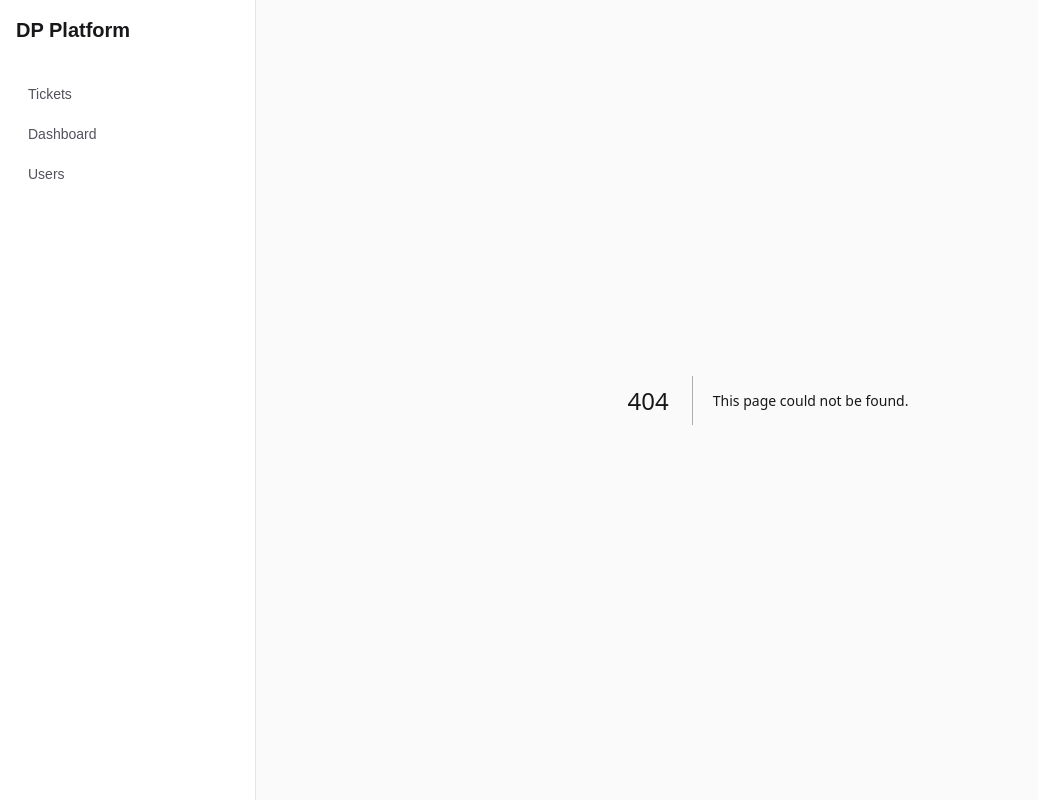
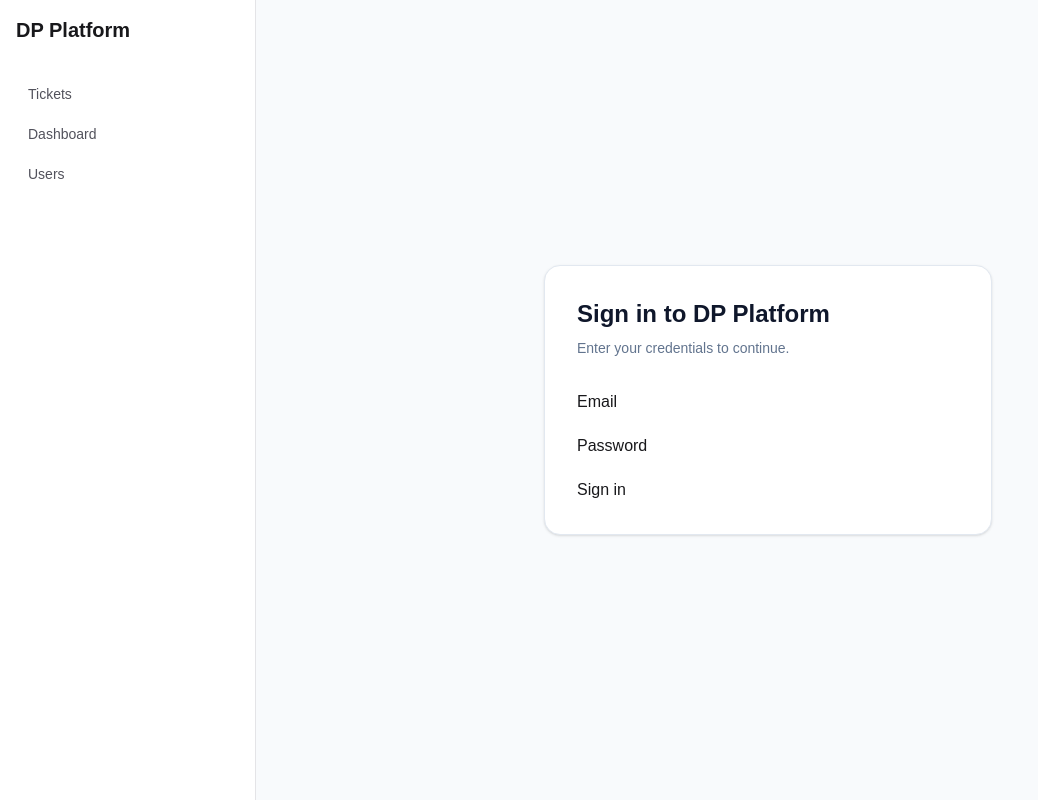
Before and after one commit to dpinca/DP.Platform.Web, a Next.js app: page /login in a window 1280 px wide. Before the commit this address had no page. Shown: the whole page, without its empty margins (0-1038 px from the left). Built offline with nearby package versions, Linux system fonts and the light colour scheme.

Commit message:
Login page with Axios

```diff
--- /dev/null
+++ b/src/app/login/page.tsx
@@ -0,0 +1,67 @@
+"use client";
+
+import { useForm } from "react-hook-form";
+import { zodResolver } from "@hookform/resolvers/zod";
+
+import { loginSchema, LoginInput } from "@/schemas/auth";
+import { api } from "@/lib/api";
+
+export default function LoginPage() {
+  const {
+    register,
+    handleSubmit,
+    formState: { errors },
+  } = useForm<LoginInput>({
+    resolver: zodResolver(loginSchema),
+    defaultValues: {
+      email: "",
+      password: "",
+    },
+  });
+
+  async function onSubmit(data: LoginInput) {
+    try {
+      const response = await api.post("/auth/login", data);
+
+      console.log(response.data);
+    } catch (error) {
+      console.error(error);
+    }
+  }
+
+  return (
+    <main className="flex min-h-screen items-center justify-center bg-slate-50 px-4">
+      <div className="w-full max-w-md rounded-2xl border border-slate-200 bg-white p-8 shadow-sm">
+        <div className="mb-8">
+          <h1 className="text-2xl font-semibold text-slate-900">
+            Sign in to DP Platform
+          </h1>
+
+          <p className="mt-2 text-sm text-slate-500">
+            Enter your credentials to continue.
+          </p>
+        </div>
+
+        <form onSubmit={handleSubmit(onSubmit)} className="space-y-5">
+          <div>
+            <label htmlFor="email">Email</label>
+
+            <input id="email" type="email" {...register("email")} />
+
+            {errors.email && <p>{errors.email.message}</p>}
+          </div>
+
+          <div>
+            <label htmlFor="password">Password</label>
+
+            <input id="password" type="password" {...register("password")} />
+
+            {errors.password && <p>{errors.password.message}</p>}
+          </div>
+
+          <button type="submit">Sign in</button>
+        </form>
+      </div>
+    </main>
+  );
+}
--- a/src/app/page.tsx
+++ b/src/app/page.tsx
@@ -1,5 +1,5 @@
 import { redirect } from "next/navigation";
 
 export default function Home() {
-  redirect("/tickets");
+  redirect("/login");
 }
--- a/src/app/tickets/page.tsx
+++ b/src/app/tickets/page.tsx
@@ -2,8 +2,9 @@
 
 import { useState } from "react";
 import TicketRow from "@/components/TicketRow";
-import { CreateTicketInput, Ticket, TicketPriority } from "@/types/ticket";
+import { Ticket } from "@/types/ticket";
 import CreateTicketModal from "@/components/CreateTicketModal";
+import { CreateTicketInput } from "@/schemas/ticket";
 
 const initialTickets: Ticket[] = [
   {
--- a/src/components/CreateTicketModal.tsx
+++ b/src/components/CreateTicketModal.tsx
@@ -1,14 +1,10 @@
 "use client";
 
-import {
-  ticketPriorities
-} from "@/constants/ticket";
-import {
-  CreateTicketInput,
-  createTicketSchema
-} from "@/schemas/ticket";
+import { ticketPriorities } from "@/constants/ticket";
+import { CreateTicketInput, createTicketSchema } from "@/schemas/ticket";
 import { useForm } from "react-hook-form";
 import { zodResolver } from "@hookform/resolvers/zod";
+import { api } from "@/lib/api";
 
 type CreateTicketModalProps = {
   isOpen: boolean;
@@ -21,20 +17,11 @@ export default function CreateTicketModal({
   onClose,
   onCreate,
 }: CreateTicketModalProps) {
-
-  // const {
-  //   register,
-  //   handleSubmit,
-  //   formState: { errors },
-  // } = useForm<CreateTicketInput>({
-  //   resolver: zodResolver(createTicketSchema),
-  //   defaultValues: {
-  //     title: "",
-  //     description: "",
-  //     priority: "Medium",
-  //   },
-  // });
-  const form = useForm<CreateTicketInput>({
+  const {
+    register,
+    handleSubmit,
+    formState: { errors },
+  } = useForm<CreateTicketInput>({
     resolver: zodResolver(createTicketSchema),
     defaultValues: {
       title: "",
@@ -42,12 +29,16 @@ export default function CreateTicketModal({
       priority: "Medium",
     },
   });
+
   if (!isOpen) {
     return null;
   }
 
-  function onSubmit(data: CreateTicketInput) {
-    onCreate(data);
+  async function onSubmit(data: CreateTicketInput) {
+  const response = await api.post("/tickets", data);
+
+  console.log(response.data);
+
   onClose();
 }
   return (
@@ -65,7 +56,7 @@ export default function CreateTicketModal({
           </button>
         </div>
 
-        <form onSubmit={form.handleSubmit(onSubmit)}>
+        <form onSubmit={handleSubmit(onSubmit)}>
           <div className="mb-4">
             <label
               htmlFor="title"
@@ -77,13 +68,13 @@ export default function CreateTicketModal({
             <input
               id="title"
               type="text"
-              {...form.register("title")}
+              {...register("title")}
               placeholder="Enter ticket title"
               className="w-full rounded-md border border-zinc-300 px-3 py-2 text-sm outline-none"
             />
-            {form.formState.errors.title && (
+            {errors.title && (
               <p className="mt-1 text-sm text-red-600">
-                {form.formState.errors.title.message}
+                {errors.title.message}
               </p>
             )}
           </div>
@@ -98,14 +89,14 @@ export default function CreateTicketModal({
 
             <textarea
               id="description"
-              {...form.register("description")}
+              {...register("description")}
               placeholder="Describe the issue"
               rows={4}
               className="w-full rounded-md border border-zinc-300 px-3 py-2 text-sm outline-none"
             />
-            {form.formState.errors.description && (
+            {errors.description && (
               <p className="mt-1 text-sm text-red-600">
-                {form.formState.errors.description.message}
+                {errors.description.message}
               </p>
             )}
           </div>
@@ -119,7 +110,7 @@ export default function CreateTicketModal({
 
             <select
               id="priority"
-              {...form.register("priority")}
+              {...register("priority")}
               className="w-full rounded-md border border-zinc-300 bg-white px-3 py-2 text-sm outline-none"
             >
               {ticketPriorities.map((priority) => (
--- a/src/lib/api.ts
+++ b/src/lib/api.ts
@@ -1,5 +1,5 @@
 import axios from "axios";
 
 export const api = axios.create({
-  baseURL: "https://localhost:7181/api",
+  baseURL: "http://localhost:5050/api",
 });
--- /dev/null
+++ b/src/schemas/auth.ts
@@ -0,0 +1,13 @@
+import { z } from "zod";
+
+export const loginSchema = z.object({
+  email: z
+    .email("Please enter a valid email address."),
+
+  password: z
+    .string()
+    .min(1, "Password is required."),
+});
+
+export type LoginInput =
+  z.infer<typeof loginSchema>;
```
Lines whose indentation alone changed are shown as unchanged.
